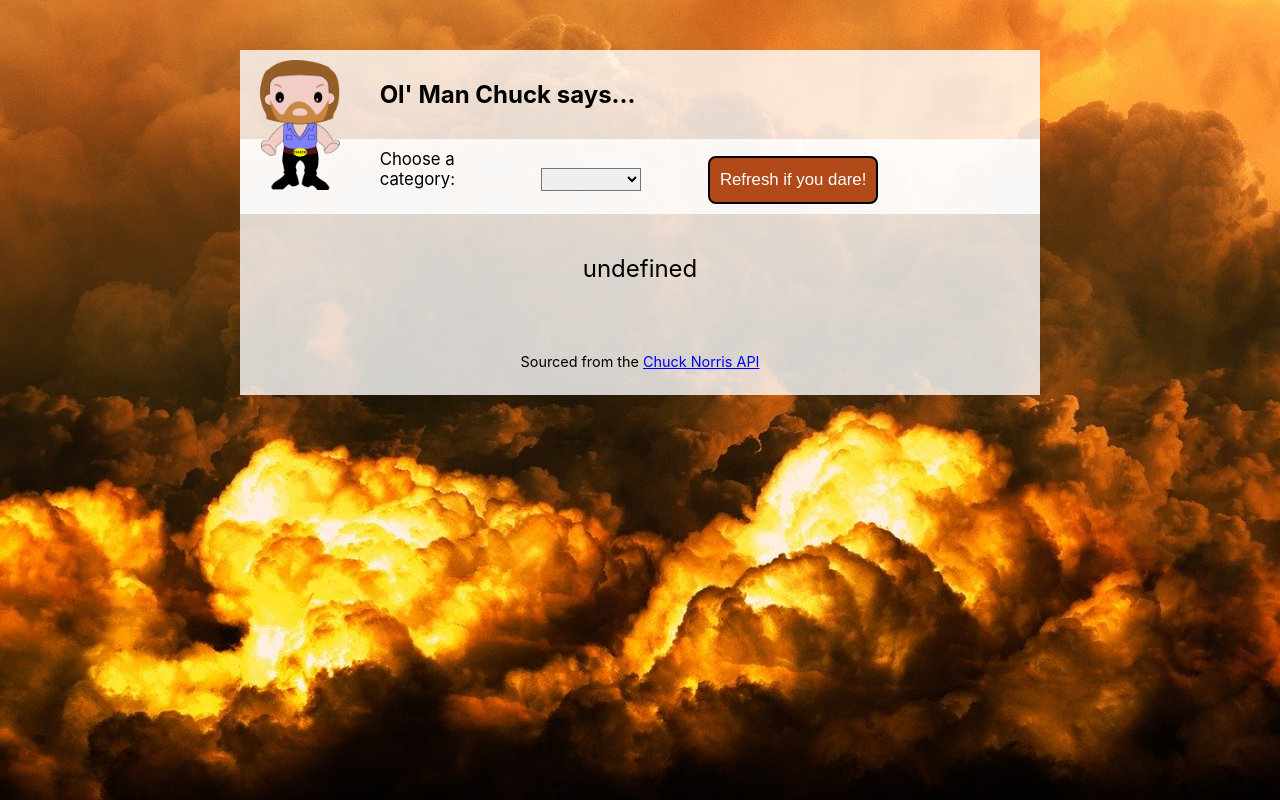
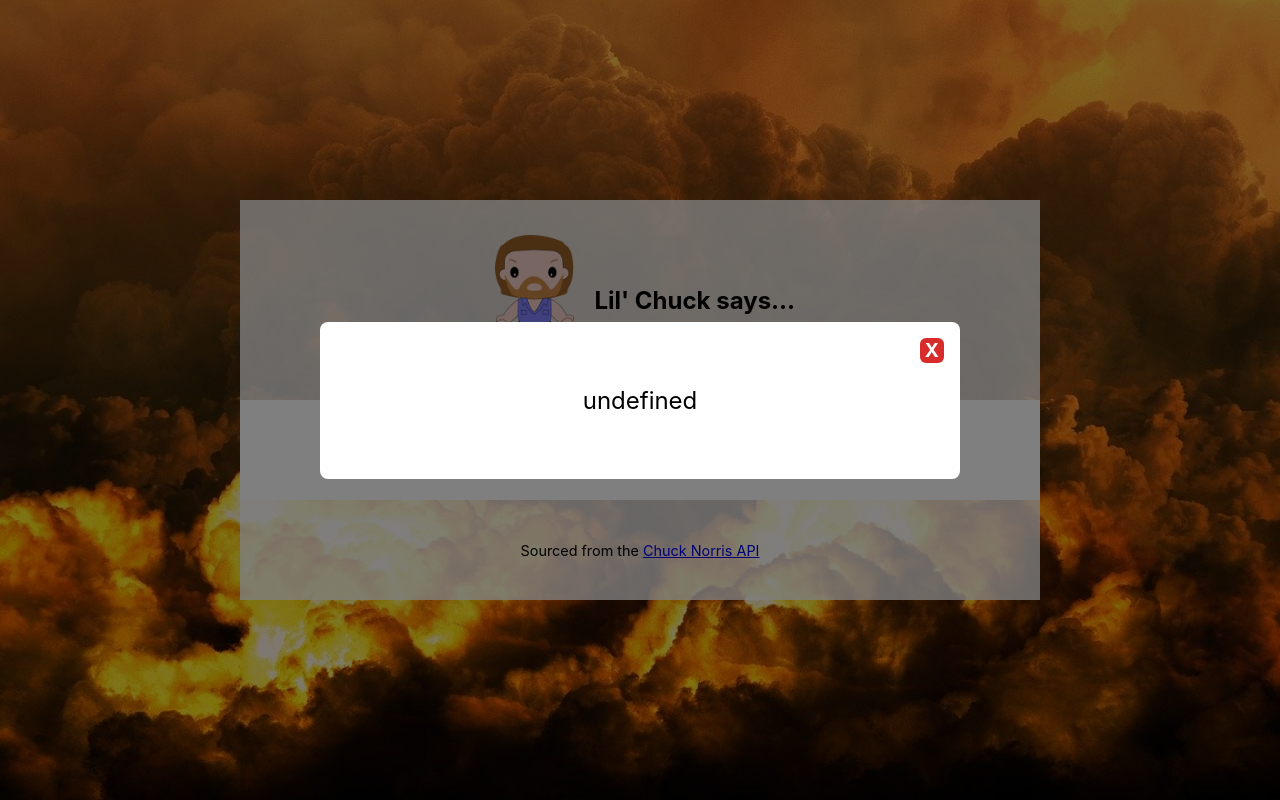
Before and after one commit to karleypetracca/chuck-norris-jokes, a plain HTML site: page index.html in a window 1280 px wide. Both pictures are taken after a click on the button "Refresh if you dare!". Drawn offline with Linux system fonts and the light colour scheme; no server answers.

Commit message:
Added modal and flexbox/grid layout

```diff
--- a/index.html
+++ b/index.html
@@ -9,8 +9,7 @@
 </head>
 <body>
     <div class="wrapper">
-        <img src="images/man-161135_1280.png">
-        <p id="welcome">Ol' Man Chuck says...</p>
+        <p id="welcome"><img src="images/man-161135_1280.png">Lil' Chuck says...</p>
         <form>
             <input type="hidden" id="categoryInput">
             <label for="selectCategory">Choose a category:</label>
@@ -18,10 +17,15 @@
             </select>
             <button type="button" id="refresh">Refresh if you dare!</button>
         </form>
-        <p id="chuckSays"></p>
         <footer>
             <p>Sourced from the <a href="https://api.chucknorris.io/">Chuck Norris API</a></p>
         </footer>
+    </div>
+    <div class="modal-overlay">
+        <div class="modal-content">
+            <span id="closeModal" class="modal-close">X</span>
+            <p id="chuckSays"></p>
+        </div>
     </div>
 </body>
 <script src="scripts/get.js"></script>
--- a/scripts/script.js
+++ b/scripts/script.js
@@ -5,7 +5,8 @@
 let category = 'animal';
 
 const refreshButton = document.querySelector("#refresh"),
-    selectCategory = document.querySelector("#selectCategory");
+    selectCategory = document.querySelector("#selectCategory"),
+    closeModalButton = document.querySelector("#closeModal");
 
 
 // function pulls categories from chuck norris api and appends to html/select
@@ -25,11 +26,16 @@ function buildCategories() {
     })
 }
 
-// function pulls quote from chuck norris api based on changeable variable
+// function pulls quote from chuck norris api based on changeable variable and
+// toggles modal window
 function getQuote(category) {
     const apiUrl = `https://api.chucknorris.io/jokes/random?category=${category}`;
     const chuckSaysParagraph = document.querySelector("#chuckSays");
-    get(apiUrl).then(response => chuckSaysParagraph.innerHTML = response.value);
+    const modalWindow = document.querySelector(".modal-overlay");
+    get(apiUrl).then(function(response) {
+        chuckSaysParagraph.innerHTML = response.value;
+        modalWindow.classList.toggle("open");
+    });
 }
 
 // event listener added to refresh button with quote pull action
@@ -48,6 +54,12 @@ selectCategory.addEventListener("click", function(event) {
     }
 })
 
+// close Modal
+closeModalButton.addEventListener("click", function(event) {
+    const modalWindow = document.querySelector(".modal-overlay");
+    modalWindow.classList.toggle("open");
+})
+
 // run key functions to start page
 buildCategories();
-getQuote(category);
+// getQuote(category);
--- a/styles/style.css
+++ b/styles/style.css
@@ -12,64 +12,77 @@ html {
 
 body {
     margin: 0 auto;
+    width: 100vw;
+    height: 100vh;
     background: url("../images/apocalypse-2273069_1280.jpg") no-repeat center center fixed;
     background-size: cover;
+    display: flex;
+    justify-content: center;
+    align-items: center;
 }
 
 .wrapper {
-    margin: 50px auto;
-    width: 100%;
+    width: 100vw;
+    height: 50vh;
     max-width: 800px;
-    background-color: rgba(255, 255, 255, 0.8);
-    padding-bottom: 5px;
+    display: grid;
+    grid-template: 2fr 1fr 1fr / 1fr 6fr;
 }
 
 img {
-    float: left;
-    padding: 10px 20px;
+    padding: 10px;
+    padding-right: 20px;
     height: 150px;
     object-fit: cover;
-    object-position: top;
 }
 
 #welcome {
-    display: inline-block;
-    padding: 30px 0;
-    margin-left: 20px;
+    grid-row: 1;
+    grid-column: 1 / span 2;
     font-weight: bold;
+    display: flex;
+    justify-content: center;
+    align-items: center;
+    background-color: rgba(255, 255, 255, 0.8);
+
 }
 
 form {
-    background-color: rgba(255, 255, 255, 0.8);
+    background-color: rgba(255, 255, 255, 1);
+    grid-row: 2;
+    grid-column: 1 / span 2;
+    display: flex;
+    flex-wrap: wrap;
+    justify-content: center;
+    align-items: center;
 }
 
 label, #selectCategory, #refresh {
-    display: inline-block;
     font-size: .7rem;
-    margin: 10px 0;
 }
 
 label {
-    margin-left: 20px;
+    text-align: right;
     width: 155px;
+    margin-right: 10px;
 }
 
 #selectCategory {
     overflow-x: hidden;
     overflow-y: scroll;
     width: 100px;
-    margin-right: 30px;
     border-style: solid;
+    margin-right: 50px;
 }
 
 #refresh {
-    margin-left: 30px;
     width: 170px;
     background-color: rgb(177, 73, 25);
-    border-style: solid;
+    border-style: none;
     border-radius: 8px;
     color: white;
-    height: 2rem;
+    height: 1.5rem;
+
 }
 
 #refresh:hover {
@@ -77,16 +90,64 @@ label {
     cursor: pointer;
 }
 
-#chuckSays {
-    margin: 40px;
-    margin-bottom: 10px;
-    text-align: center;
-    padding-bottom: 50px;
+footer {
+    display: flex;
+    justify-content: center;
+    align-items: center;
+    font-size: .6rem;
+    grid-row: 3;
+    grid-column: 1 / span 2;
+    width: 100%;
+    height: 100%;
+    background-color: rgba(255, 255, 255, 0.8);
 }
 
-footer {
-    margin: 20px auto;
-    padding: 20px auto;
-    font-size: .6rem;
+.modal-overlay {
+    position: absolute;
+    background-color: rgba(0, 0, 0, .5);
+    top: 0;
+    bottom: 0;
+    left: 0;
+    right: 0;
+    z-index: 9997;
+    overflow: hidden;
+    display: none;
+    width: 100vw;
+    height: 100vh;
+}
+
+.modal-overlay.open {
+    display: flex;
+}
+
+.modal-content {
+    margin: auto;
+    width: 640px;
+    height: auto;
+    background-color: rgb(255, 255, 255);
+    border-radius: 8px;
+    position: relative;
+}
+
+#chuckSays {
+    margin: 10%;
     text-align: center;
+    z-index: 9998;
 }
+
+#closeModal {
+    position: absolute;
+    top: 16px;
+    right: 16px;
+    background-color: rgb(216, 44, 44);
+    border-radius: 6px;
+    padding: 3px 5px;
+    margin: auto;
+    line-height: 1;
+    color: rgb(255, 255, 255);
+    text-align: center;
+    cursor: pointer;
+    z-index: 9999;
+    font-size: .8rem;
+    font-weight: bold;
+}
```
